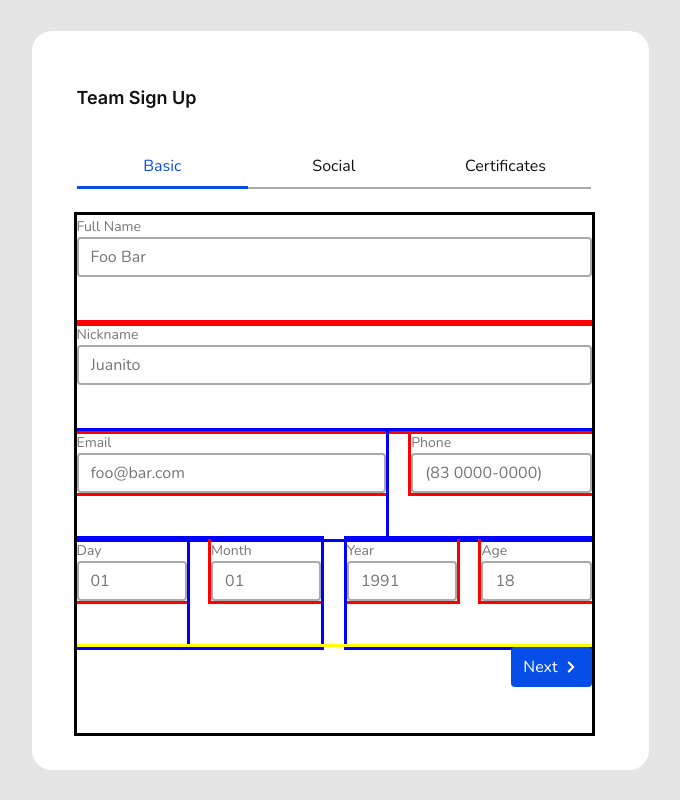
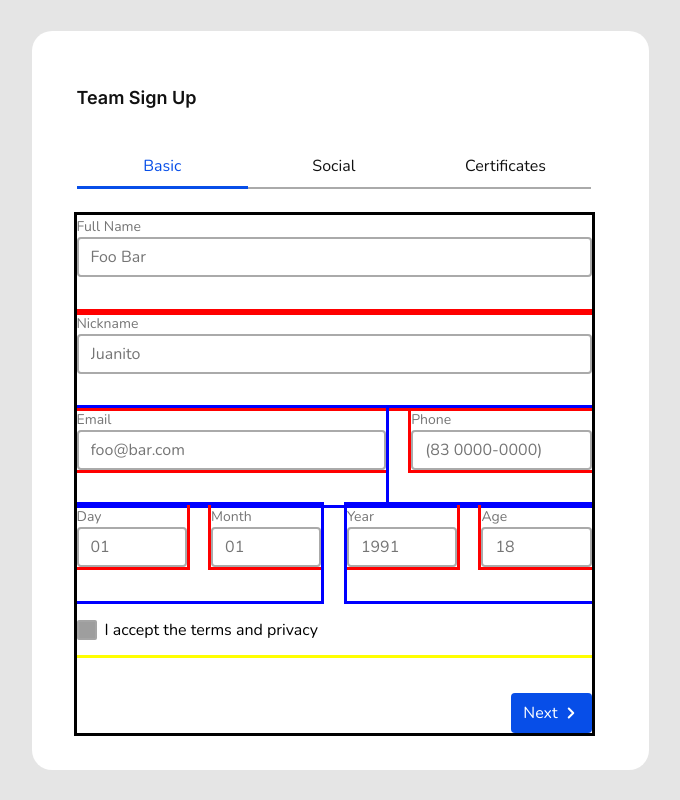
Before and after one commit to RafaelBrandaoBastos/WebsiteSquadBlue, a React (Vite) app: page / in a window 1280 px wide. Shown: the whole page, without its empty margins (300-980 px from the left). Built offline with nearby package versions, Linux system fonts and the light colour scheme; grey boxes are pictures that could not be loaded.

Commit message:
Chore: Fixing Button Position

```diff
--- a/src/components/containers/FormBasic/Form.jsx
+++ b/src/components/containers/FormBasic/Form.jsx
@@ -1,6 +1,7 @@
 import React from "react";
 import Input from "../../micro/Input/Input";
 import Button from "../../micro/Button/Button";
+import Checkbox from "../../micro/Checkbox/Checkbox";
 import {Form, ContainerEmailPhone, DayMonth, YearAge, ContainerEmail, ContainerPhone, ContainerDay, ContainerMonth, ContainerYear, ContainerAge} from "./formStyled.js"
 
 const FormBasic = ()=>{
@@ -35,6 +36,7 @@ const FormBasic = ()=>{
                     <Input width="100%" height = "40px" label = "Age" type="number" placeholder="18" />
                 </ContainerAge>
             </YearAge>
+            <Checkbox/>
             <Button name="Next" type="submit"/>
         </Form>
 
--- a/src/components/containers/FormBasic/formStyled.js
+++ b/src/components/containers/FormBasic/formStyled.js
@@ -58,8 +58,6 @@ export const YearAge = styled.div`
 `;
 
 export const ContainerDay = styled.div`
-    outline-style: solid;
-    outline-color: blue;
     width: 45%;
 `;
 export const ContainerMonth = styled.div`
--- a/src/components/micro/Button/buttonStyled.js
+++ b/src/components/micro/Button/buttonStyled.js
@@ -4,6 +4,7 @@ import NextIcon from "../../../assets/nextIcon.svg";
 export const ContainerButton = styled.div`
 display:flex;
 align-items: flex-end;
+justify-content: flex-end;
 flex-direction: column;
 width: 100%;
 outline-style: solid;
```
